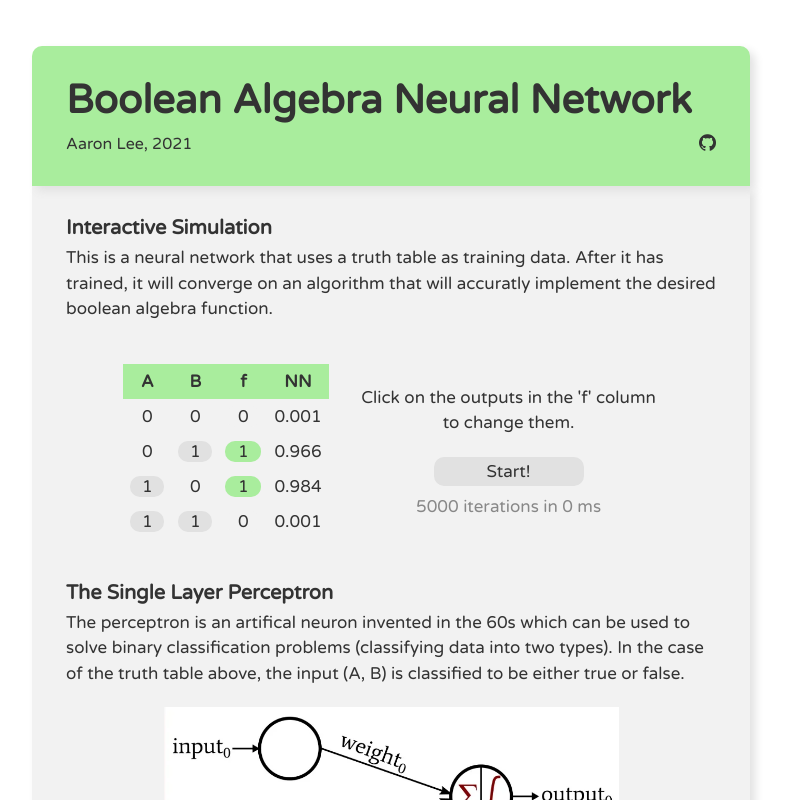
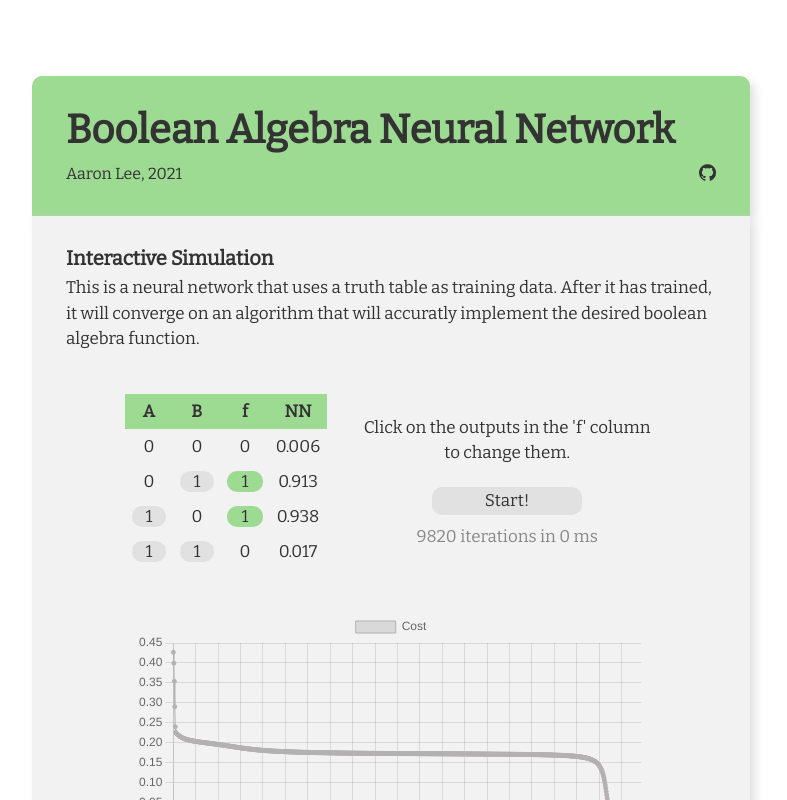
Before and after one commit to Fungeey/perceptronxor, a plain HTML site: page index.html in a window 1280 px wide. Both pictures are taken after a click on the button "Start!". Shown: the top 800 px of the page, without its empty margins (249-1036 px from the left). Drawn offline with nearby package versions, Linux system fonts and the light colour scheme.

Commit message:
added cost graph

```diff
--- a/index.html
+++ b/index.html
@@ -1,20 +1,28 @@
 <!DOCTYPE html>
-<meta name="viewport" content="width=device-width, initial-scale=1, maximum-scale=1">
 <head>
+    <meta charset="UTF-8">
+    <meta name="viewport" content="width=device-width, initial-scale=1, maximum-scale=1">
     <link rel="preconnect" href="https://fonts.googleapis.com">
     <link rel="preconnect" href="https://fonts.gstatic.com" crossorigin>
     <link href="https://fonts.googleapis.com/css2?family=Bitter&family=Overpass&family=Cabin:wght@400;700&family=Varela+Round&display=swap" rel="stylesheet">
     <link rel="stylesheet" href="styles.css">
+    <script src = "https://cdn.jsdelivr.net/npm/chart.js@3.7.0/dist/chart.min.js"></script>
+
 </head>
 <body>
-    <div class = "titleText">Boolean Algebra Neural Network
+
+    <!-- <div id = "leftfloater">
+        <b>Aaron Lee</b> <br> is adding unnecessary features to this website.
+    </div> -->
+    <div class = "titleText">
+        Boolean Algebra Neural Network
+
         <div id = "subtitle">
             <h5>Aaron Lee, 2021 </h5>
             <a href = "https://github.com/Fungeey/perceptronxor"><img src = "img/git.png" style = "width:1rem;height:1rem;"></a>
         </div>
     </div>
     <div id="main">
-
         <h1>Interactive Simulation</h1>
         <p>This is a neural network that uses a truth table as training data. After it has trained, it will converge on an
             algorithm that will accuratly implement the desired boolean algebra function.
@@ -69,6 +77,12 @@
 
         <br><br>
 
+        <canvas id="errorchart"></canvas>
+
+        <br><br>
+        <p>After clicking start, the network will output values that (should) closely match the desired 'f' column.</p>
+        <br><br>
+
         <h1>The Single Layer Perceptron</h1>
         <p>The perceptron is an artifical neuron invented in the 60s which can be used to solve binary classification problems (classifying data into two types).
             In the case of the truth table above, the input (A, B) is classified to be either true or false.
--- a/main.js
+++ b/main.js
@@ -1,7 +1,7 @@
 'use strict';
 
 const grey = "#f2f2f2";
-const green = "#A9ED9D";
+const green = "#9dda92";
 
 var data = [
     [0],
@@ -39,21 +39,21 @@ for(var i = 0; i < 4; i++){
 }
 
 var runStats = document.getElementById("runStats");
-
+var results = [];
 function startTrain(){
     var start = Date.now();
 
-    var results = startPerceptron(data);
-    console.log(results);
+    results = startPerceptron(data);
 
     outputs.forEach((o, i) => {
-        o.innerText = results[i];
+        o.innerText = results[0][i];
         o.style.opacity = 0.5;
     });
 
     var end = Date.now();
-    runStats.innerText = "5000 iterations in " + (end - start) + " ms";
+    runStats.innerText = results[1].length * 10 + " iterations in " + (end - start) + " ms";
 
+    displayChart();
     startFade();
 }
 
@@ -73,4 +73,30 @@ function fadeIn() {
         o.style.opacity = opacity;
     });
     runStats.style.opacity = opacity/2;
- }
+}
+
+const ctx = document.getElementById('errorchart').getContext('2d');
+var errorchart;
+function displayChart(){
+    if(errorchart != undefined)
+        errorchart.destroy();
+
+    errorchart = new Chart(ctx, {
+        type: 'line',
+        data: {
+            labels: Array.from(results[1].keys()).map(k => k * 10),
+            datasets: [{
+                label: 'Cost',
+                data: results[1],
+                borderWidth: 1
+            }]
+        },
+        options: {
+            pointRadius: 2,
+            borderWidth: 10,
+            pointBackgroundColor: "#b3b1b1",
+            borderColor: "#b3b1b1"
+
+        }
+    });
+}
--- a/perceptron2.js
+++ b/perceptron2.js
@@ -6,7 +6,7 @@ function rand(){
 
 function randb(){
     // initializing bias as -1 is much more reliable than 1
-    return -1;
+    return Math.random();
 }
 
 function rnd(x){
@@ -14,12 +14,12 @@ function rnd(x){
 }
 
 function act(x){
-    //return sig(x);
+    // return sig(x);
     return tanh(x);
 }
 
 function dact(x){
-    //return dsig(x);
+    // return dsig(x);
     return dtanh(x);
 }
 
@@ -86,7 +86,7 @@ function forward(x1, x2){
         throw "NaN";
 }
 
-var lr = 0.05;
+var lr = 0.03;
 function backprop(x1, x2, t){
     // adjust node 3 (output node)
     w31 += lr * (t - a3) * dact(a3) * a1;
@@ -105,12 +105,28 @@ function backprop(x1, x2, t){
 }
 
 function train(input, target){
-    for(var e = 0; e < 5000; e++){
+    let maxEpochs = 50000;
+    let goodEnough = 0.003;
+    let costInterval = 10;
+
+    let costs = [];
+    for(var e = 0; e < maxEpochs; e++){
+        var avgcost = 0;
         for(var t = 0; t < 4; t++){
             forward(input[t][0], input[t][1]);
             backprop(input[t][0], input[t][1], target[t]);
+
+            if(e % costInterval == 0){
+                avgcost += Math.pow(a3 - target[t], 2);
+            }
         }
+        if(e % costInterval == 0)
+        costs.push(avgcost/4);
+
+        if(e % costInterval == 0 && avgcost/4 < goodEnough)
+            return costs;
     }
+    return costs;
 }
 
 function test(input){
@@ -152,24 +168,24 @@ var targetOR = [0, 1, 1, 1];
 var targetAND = [0, 0, 0, 1];
 
 function startPerceptron(targetOutput){
+    var costs = [];
     var done = false;
+
     while(!done){
         try {
             reset();
-            train(input, targetOutput);
+            costs = train(input, targetOutput);
             done = true;
         }
         catch(e) {
             // sometimes the weight values grow very large (> 700) which causes the tanh function to output NaN
             // since tanh is implemented with exponent functions the values get so large that it becomes NaN
-            // this only happens sometimes, the only
+            // this only happens sometimes, the only way i know to fix it is to restart
             console.log("we done goofed");
         }
     }
 
     var results = test(input);
     //printWB();
-    return results;
+    return [results, costs];
 }
-
-// console.log(startPerceptron(targetXOR));
--- a/styles.css
+++ b/styles.css
@@ -1,5 +1,6 @@
 :root {
-    --green: #A9ED9D;
+    --green: #9dda92;
+    /* --green2: #A9ED9D; */
     --grey: #f2f2f2;
     --darkergrey: #e1e1e1;
     --darkerergrey: #b3b1b1;
@@ -14,8 +15,8 @@
 }
 
 *{
-    font-family: 'Varela Round', sans-serif;
-    /* font-family: 'Bitter', serif;; */
+    /* font-family: 'Varela Round', sans-serif; */
+    font-family: 'Bitter', serif;;
     /* font-family: 'Cabin', sans-serif; */
     /* font-family: 'Overpass', sans-serif; */
     font-size: 17px;
@@ -24,6 +25,7 @@
 
 body{
     padding: 3%;
+    padding-top: 4rem;
 }
 
 p{
@@ -34,13 +36,30 @@ p{
 
 h1{
     margin:0px;
+    padding:0px;
     font-weight: 700;
     font-size: 20px;
     margin-bottom: 5px;
+    position:relative;
+}
+
+h1:hover{
+    text-decoration: underline;
+}
+
+.hDot{
+    width:2rem;
+    height:2rem;
+    position:absolute;
+    left:-5rem; /* -2rem for main, -2 for width, -1 for spacing*/
+    top: -5px;
+    border-radius: 3rem;
+    background-color: var(--green);
 }
 
 #main{
     margin: auto;
+    position:relative;
     padding: 30px 2rem;
     max-width: 650px;
     background: var(--grey);
@@ -99,6 +118,15 @@ h5{
     margin: 0px;
     font-weight: initial;
     font-size:medium;
+}
+
+#leftfloater{
+    width:10rem;
+    padding: 0.5rem;
+    position: fixed;
+    font-size: 0.8rem;
+    background: var(--grey);
+    border-radius: var(--corner);
 }
 
 .flexRow{
@@ -194,6 +222,10 @@ th, td{
     border-radius: 0px;
 }
 
+/* :focus{
+    outline: solid var(--darkgrey);
+} */
+
 .tableButton:hover{
     text-decoration: underline;
 }
@@ -213,8 +245,13 @@ th, td{
     box-shadow: 5px 5px 10px var(--darkergrey);
 }
 
+#errorchart{
+    width: 30rem;
+    margin:auto;
+}
+
 li{
-    line-height: 150%;
+    line-height: 160%;
 }
 
 
@@ -237,5 +274,4 @@ u{
     border-radius: var(--corner);
     padding: 0 0.5em;
     margin:0.5em auto 0.5em;
-
 }
```
